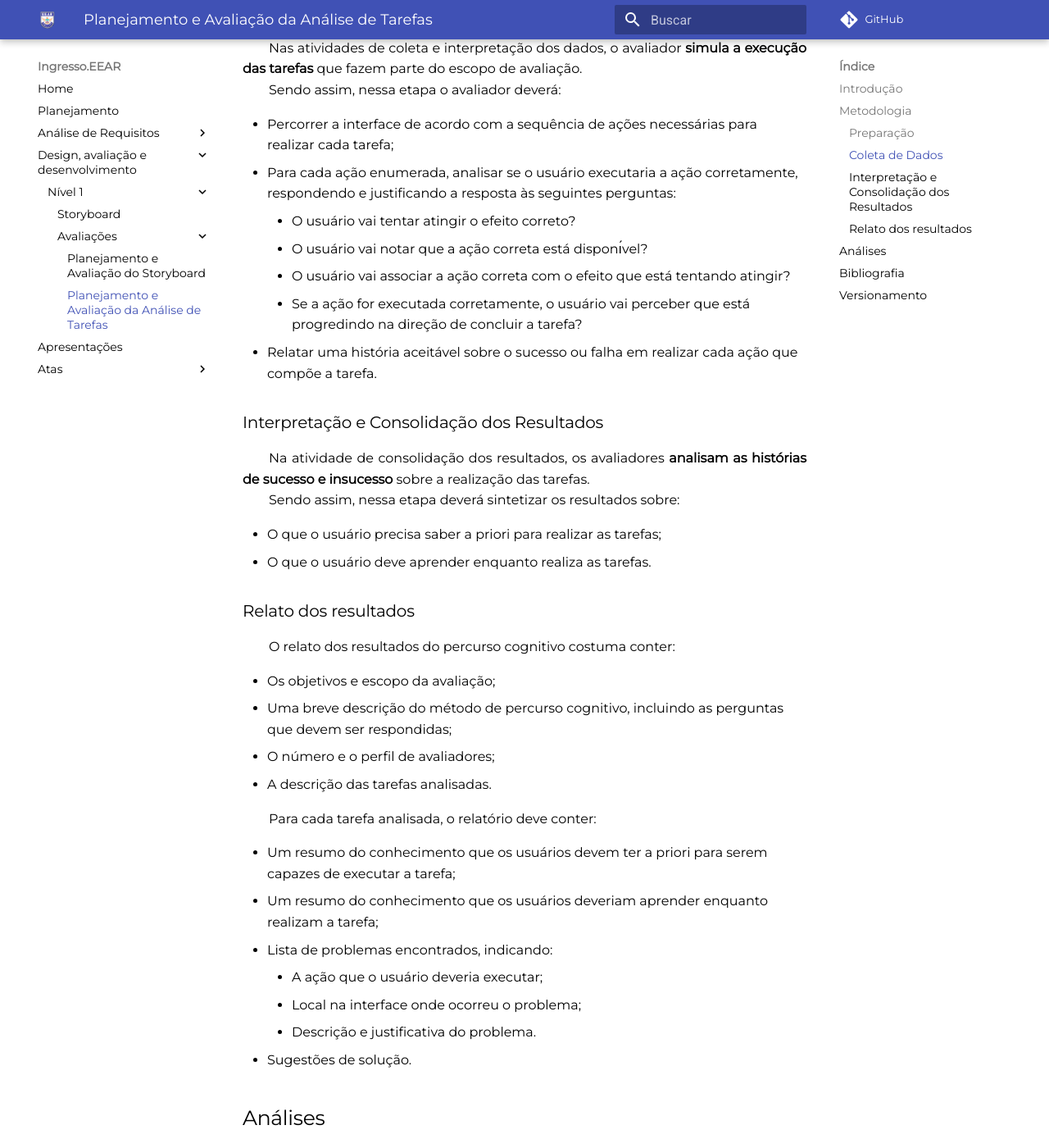
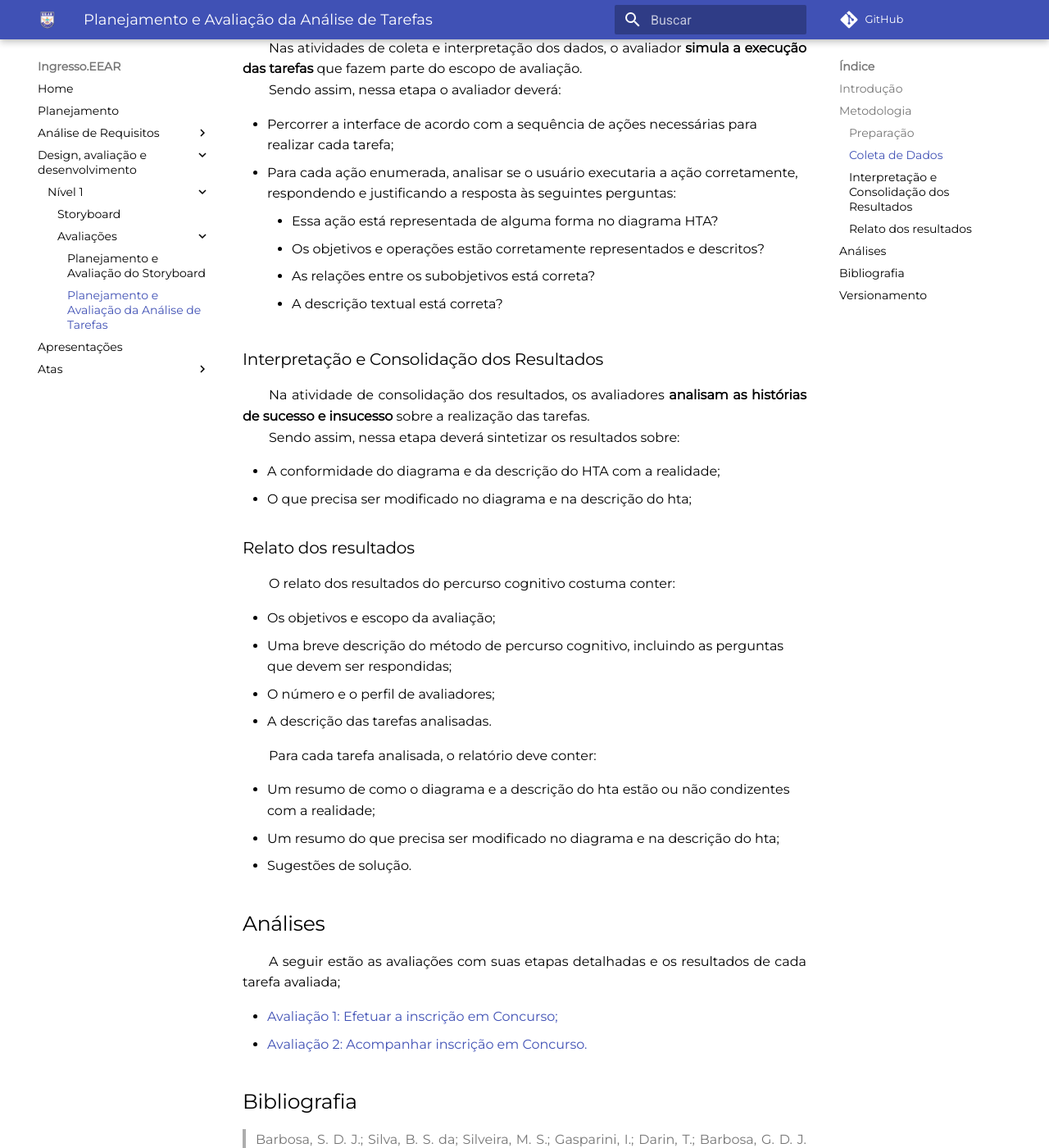
Before and after one commit to CarlosZoft/2020.2-Ingresso.eear, an MkDocs documentation site: the page built from docs/design-ava-dese/nivel-1/avaliacoes/plan-ava-ana-tarefas.md, in a window 1280 px wide and 1400 px high, scrolled down 1254 px. Shown: the whole window at 82% size. Built offline with MkDocs 1.6.1 and Material for MkDocs 9.7.7, drawn with Linux system fonts in a browser that asks for light colours; comment, search, counter and statistics services are not loaded; some of the changed text lies outside the part shown.

Commit message:
(#36) Ajustando o planejamento para avaliação de artefato.

```diff
--- a/docs/design-ava-dese/nivel-1/avaliacoes/plan-ava-ana-tarefas.md
+++ b/docs/design-ava-dese/nivel-1/avaliacoes/plan-ava-ana-tarefas.md
@@ -25,18 +25,17 @@
 
 - Percorrer a interface de acordo com a sequência de ações necessárias para realizar cada tarefa;
 - Para cada ação enumerada, analisar se o usuário executaria a ação corretamente, respondendo e justificando a resposta às seguintes perguntas:
-    - O usuário vai tentar atingir o efeito correto?
-    - O usuário vai notar que a ação correta está disponı́vel?
-    - O usuário vai associar a ação correta com o efeito que está tentando atingir?
-    - Se a ação for executada corretamente, o usuário vai perceber que está progredindo na direção de concluir a tarefa?
-- Relatar uma história aceitável sobre o sucesso ou falha em realizar cada ação que compõe a tarefa.
+    - Essa ação está representada de alguma forma no diagrama HTA?
+    - Os objetivos e operações estão corretamente representados e descritos?
+    - As relações entre os subobjetivos está correta?
+    - A descrição textual está correta?
 
 ### Interpretação e Consolidação dos Resultados
 &emsp;&emsp;Na atividade de consolidação dos resultados, os avaliadores **analisam as histórias de sucesso e insucesso** sobre a realização das tarefas.<br>
 &emsp;&emsp;Sendo assim, nessa etapa deverá sintetizar os resultados sobre:
 
-- O que o usuário precisa saber a priori para realizar as tarefas;
-- O que o usuário deve aprender enquanto realiza as tarefas.
+- A conformidade do diagrama e da descrição do HTA com a realidade;
+- O que precisa ser modificado no diagrama e na descrição do hta;
 
 ### Relato dos resultados
 &emsp;&emsp;O relato dos resultados do percurso cognitivo costuma conter:<br>
@@ -48,13 +47,8 @@
 
 &emsp;&emsp;Para cada tarefa analisada, o relatório deve conter:<br>
 
-- Um resumo do conhecimento que os usuários devem ter a priori para serem capazes de executar a
-tarefa;
-- Um resumo do conhecimento que os usuários deveriam aprender enquanto realizam a tarefa;
-- Lista de problemas encontrados, indicando:
-    - A ação que o usuário deveria executar;
-    - Local na interface onde ocorreu o problema;
-    - Descrição e justificativa do problema.
+- Um resumo de como o diagrama e a descrição do hta estão ou não condizentes com a realidade;
+- Um resumo do que precisa ser modificado no diagrama e na descrição do hta;
 - Sugestões de solução.
 
 ## Análises
@@ -72,4 +66,5 @@ tarefa;
 |1.0|04/04/2021|Abertura do documento| Bruno F., Daniel P. |
 |1.1|06/04/2021|Adição da introdução, da argumentação pré planejamento e do tópico de preparação| Daniel P. |
 |1.2|08/04/2021|Adição do tópico de Coleta de Dados, Interpretação e Consolidação dos Resultados, Relato dos resultados| Bruno F. |
-|1.2|08/04/2021|Correção de erros de digitação| Daniel P. |
+|1.3|08/04/2021|Correção de erros de digitação| Daniel P. |
+|1.4|22/04/2021|Ajustes no planejamento para avaliação de artefato| Daniel P.|
```
